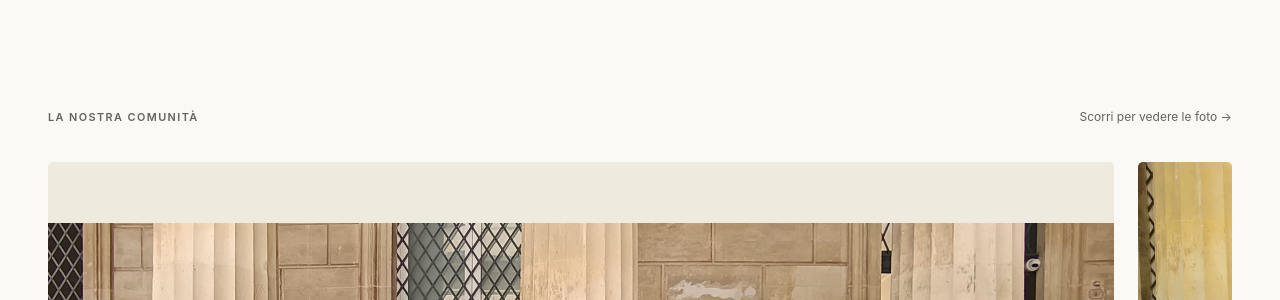
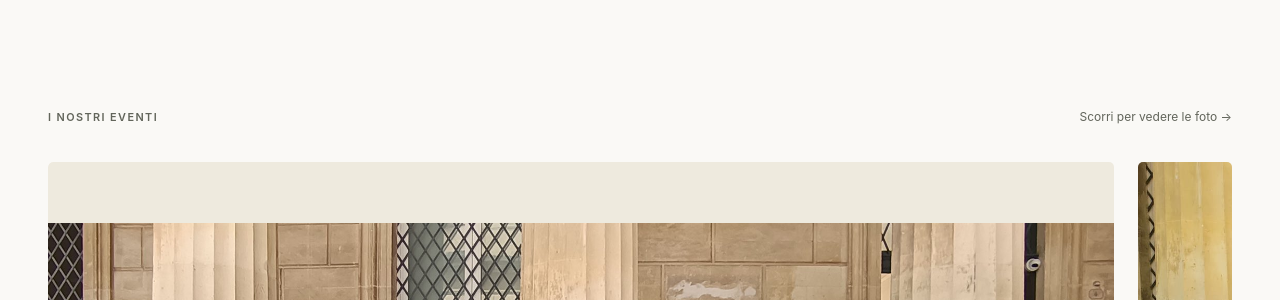
Before and after one commit to centrodh-unisalento/centrodh-unisalento.github.io, a Jekyll site: the page built from index.html, in a window 1280 px wide and 900 px high, scrolled down 1011 px. Shown: the part 150-450 px from the top of the window. Built offline with Jekyll 4.4.1, drawn with Linux system fonts in a browser that asks for light colours.

Commit message:
Change photo reel title from 'La nostra comunità' to 'I nostri eventi'

```diff
--- a/index.html
+++ b/index.html
@@ -41,7 +41,7 @@ title: Umanesimo e digitale, in dialogo
 
 <section class="content-section" aria-labelledby="photo-reel-title">
   <div class="photo-reel-heading">
-    <p class="eyebrow" id="photo-reel-title">La nostra comunità</p>
+    <p class="eyebrow" id="photo-reel-title">I nostri eventi</p>
     <p id="photo-reel-hint">Scorri per vedere le foto <span aria-hidden="true">→</span></p>
   </div>
   <div class="photo-reel" role="group" aria-labelledby="photo-reel-title" aria-describedby="photo-reel-hint" tabindex="0">
```
